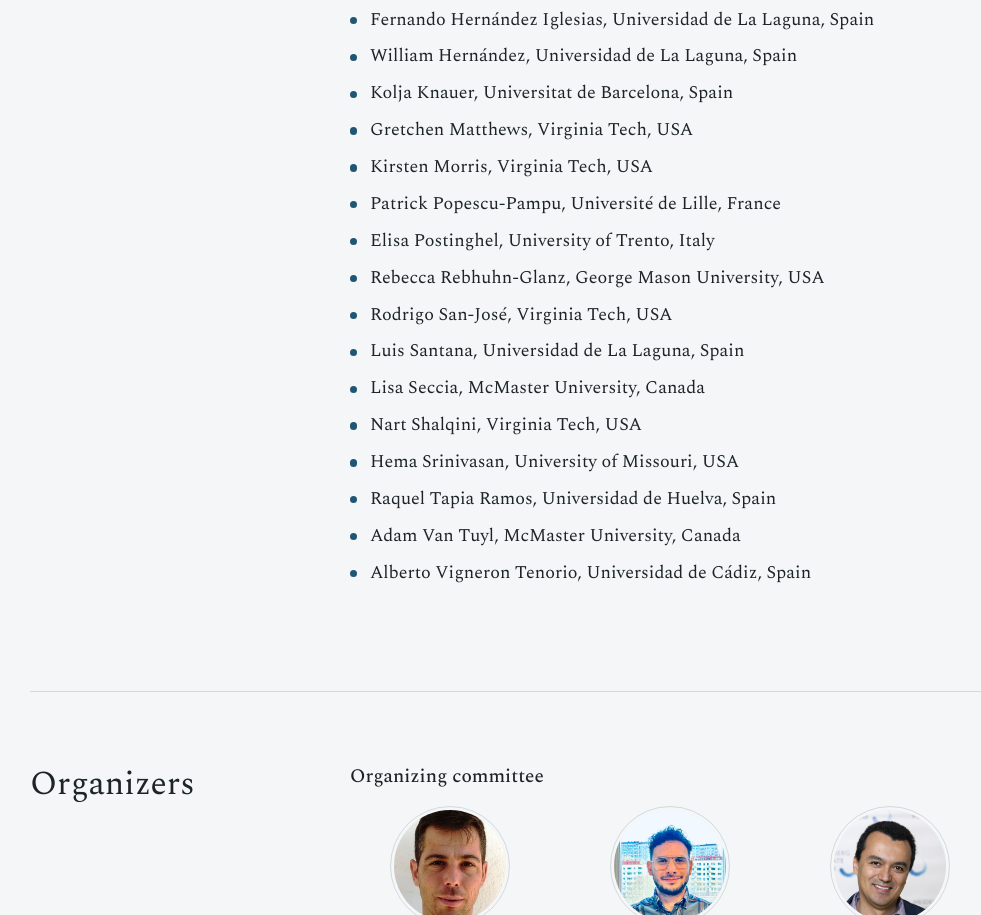
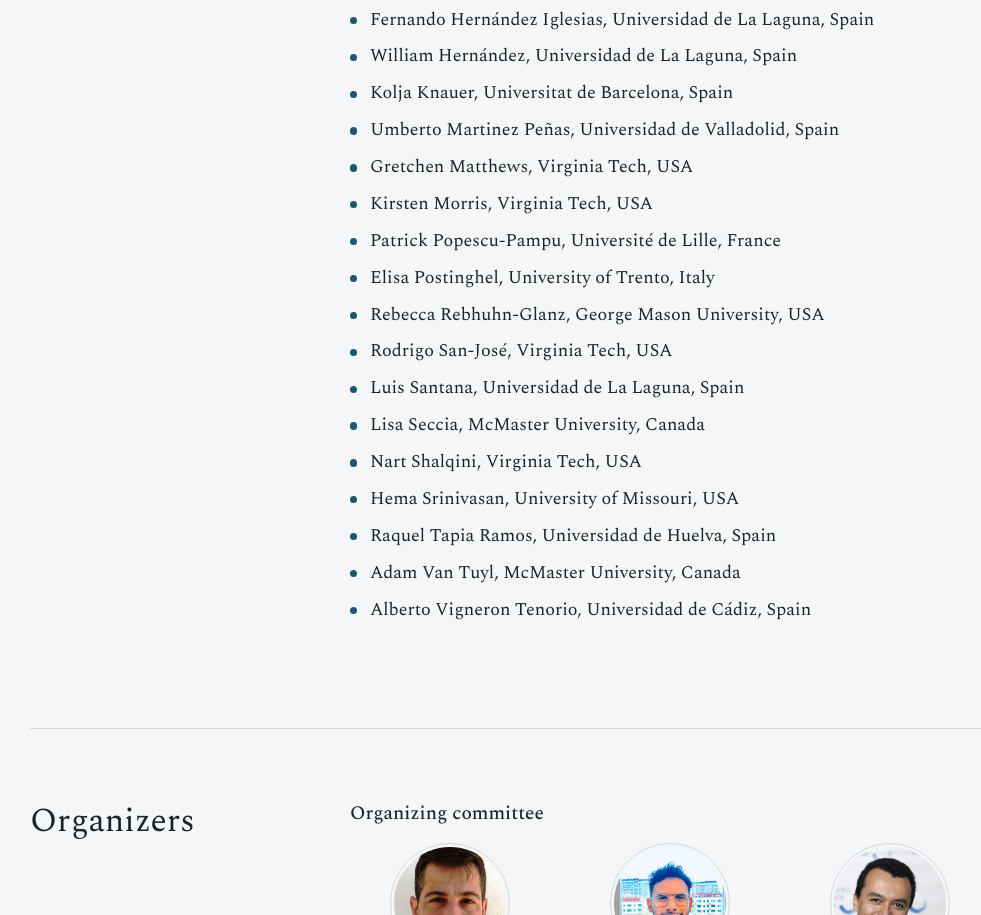
Before and after one commit to Delio090418/CANARiAS-algebra-fest-2027, a plain HTML site: page index.html in a window 1280 px wide. Shown: the part 2333-3248 px from the top of the page, without its empty margins (82-1063 px from the left). Drawn offline with nearby package versions, Linux system fonts and the light colour scheme.

Commit message:
Add Umberto Martinez Peñas to the list of contributors

```diff
--- a/index.html
+++ b/index.html
@@ -464,6 +464,7 @@
           <li>Fernando Hernández Iglesias, Universidad de La Laguna, Spain</li>
           <li>William Hernández, Universidad de La Laguna, Spain</li>
           <li>Kolja Knauer, Universitat de Barcelona, Spain</li>
+          <li>Umberto Martinez Peñas, Universidad de Valladolid, Spain</li>
           <li>Gretchen Matthews, Virginia Tech, USA</li>
           <li>Kirsten Morris, Virginia Tech, USA</li>
           <li>Patrick Popescu-Pampu, Université de Lille, France</li>
```
